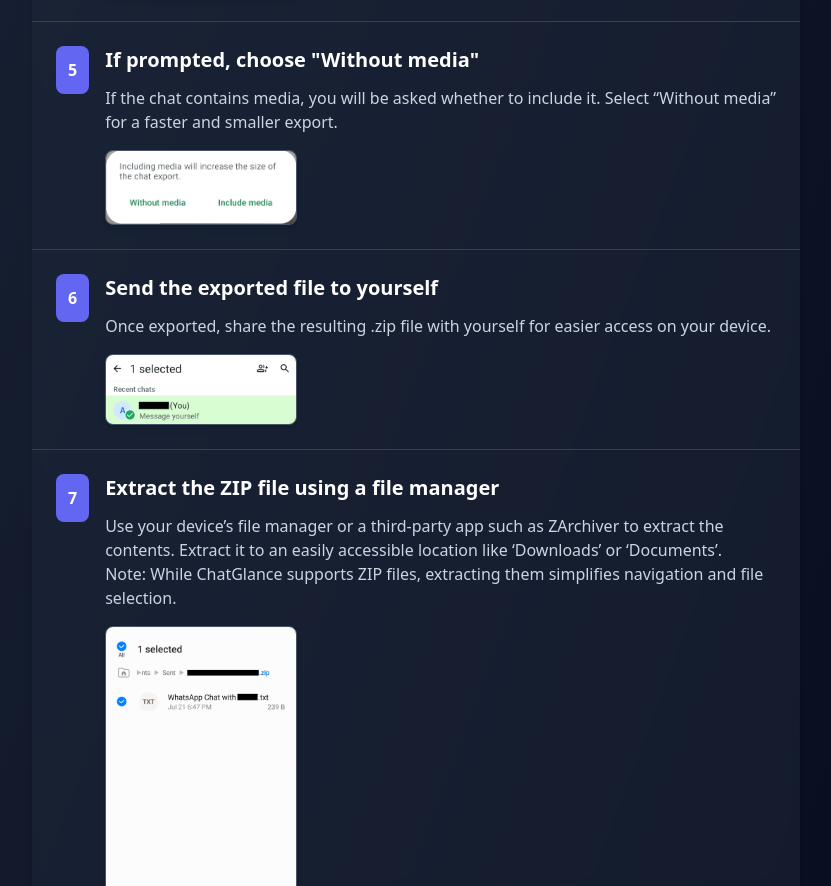
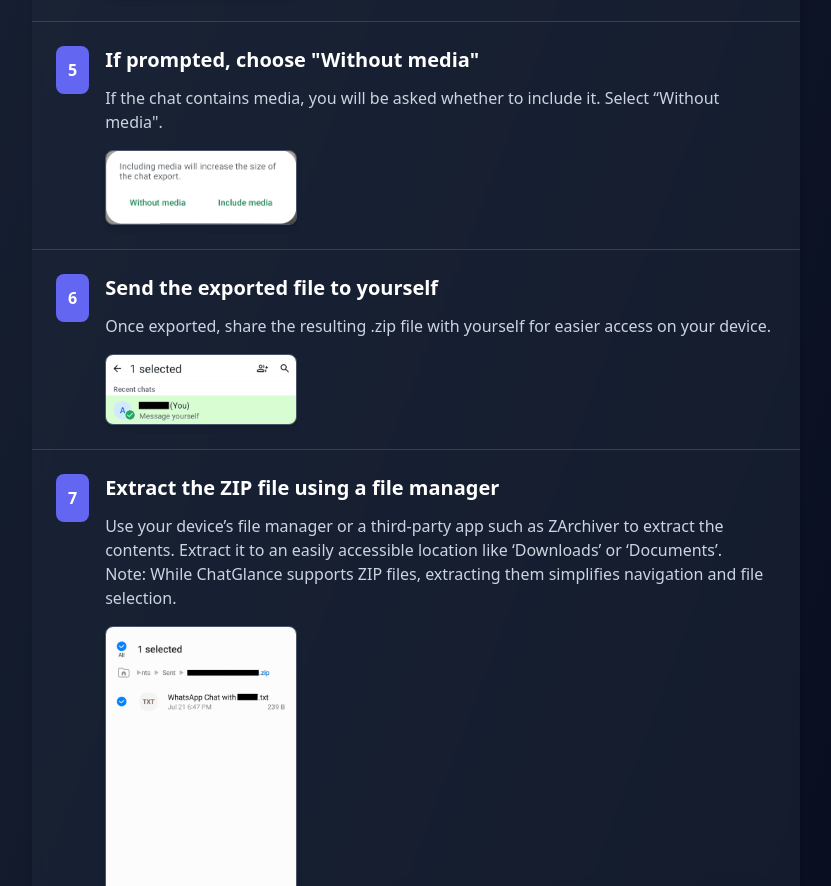
Before and after one commit to ahnaf505/ChatGlance, a plain HTML site: page frontend/tutorial.html in a window 1280 px wide. Shown: the part 1388-2274 px from the top of the page, without its empty margins (224-1055 px from the left). Drawn offline with nearby package versions, Linux system fonts and the light colour scheme.

Commit message:
Update tutorial.html

```diff
--- a/frontend/tutorial.html
+++ b/frontend/tutorial.html
@@ -97,7 +97,7 @@
                             </div>
                             <div>
                                 <h2 class="text-xl font-bold mb-3">If prompted, choose "Without media"</h2>
-                                <p class="text-slate-300 mb-4">If the chat contains media, you will be asked whether to include it. Select “Without media” for a faster and smaller export.</p>
+                                <p class="text-slate-300 mb-4">If the chat contains media, you will be asked whether to include it. Select “Without media".</p>
                                 <div class="flex justify-start">
                                     <img src="/img/includemedia.png" class="rounded-lg shadow-md w-48 h-auto border border-slate-600">
                                 </div>
```
